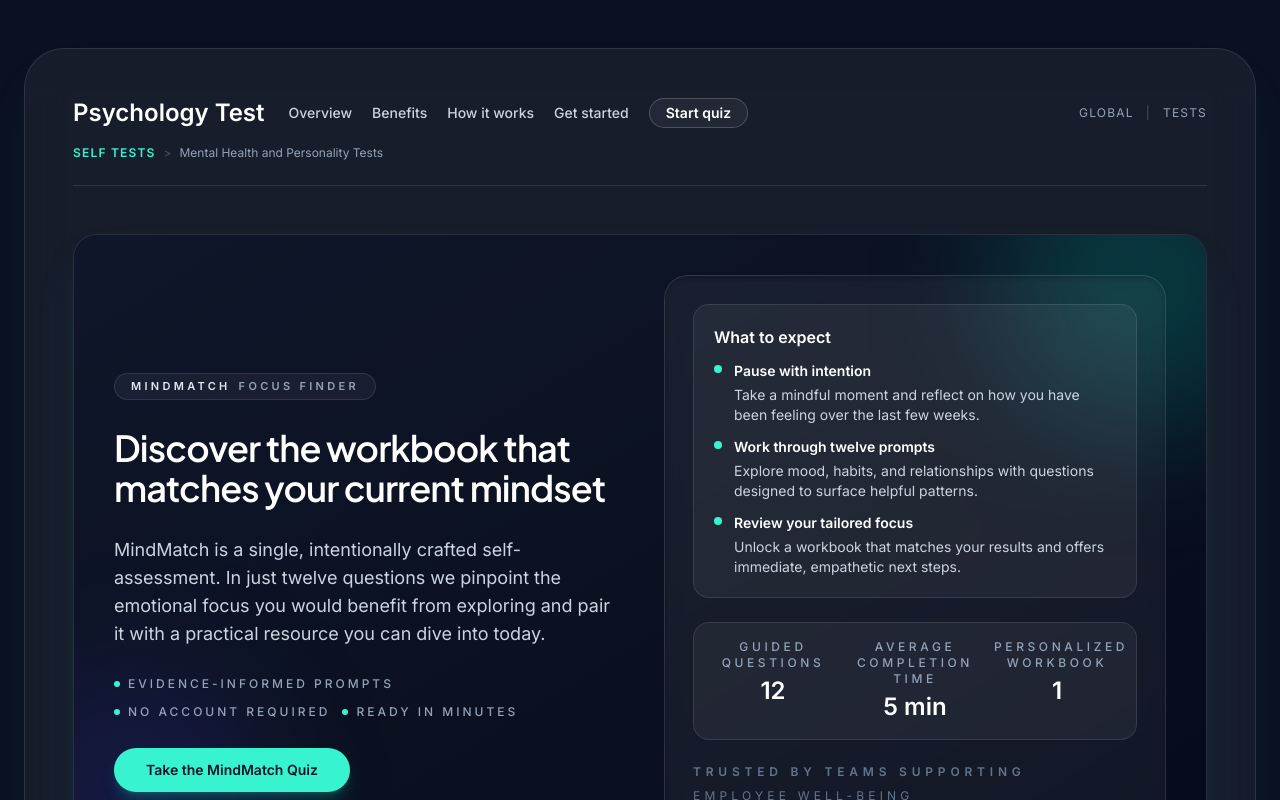
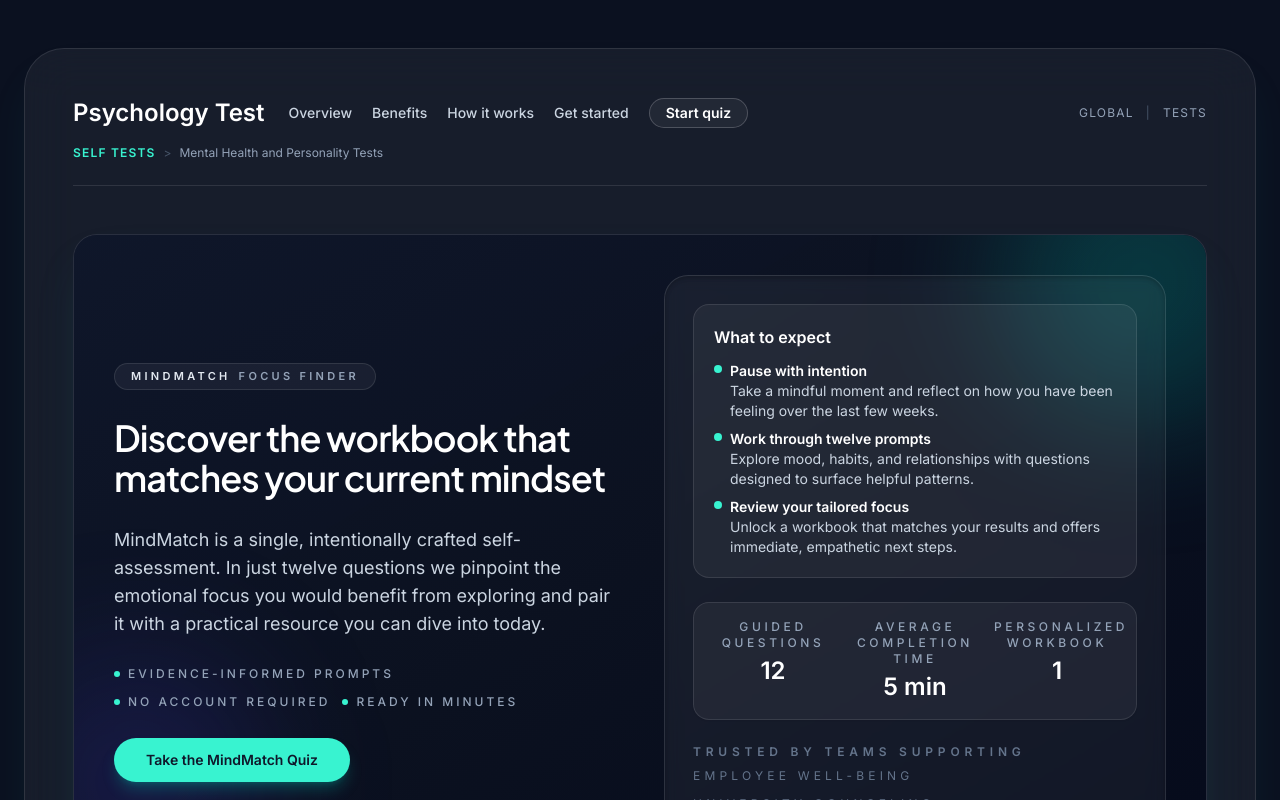
Before and after one commit to Gpstrackergsm/psychology-ai-quiz, a React (Vite) app in the folder frontend/: page / in a window 1280 px wide. Shown: the top 800 px of the page. Built offline with nearby package versions, Linux system fonts and the light colour scheme.

Commit message:
Refine spacing in benefits list

```diff
--- a/frontend/src/components/LandingPage.jsx
+++ b/frontend/src/components/LandingPage.jsx
@@ -94,13 +94,13 @@
         <div className="relative space-y-5 rounded-3xl border border-white/10 bg-white/5 p-5 text-sm text-slate-200 shadow-inner shadow-black/20 backdrop-blur sm:space-y-6 sm:p-6 md:p-7">
           <div className="space-y-3 rounded-2xl border border-white/10 bg-white/5 p-4 text-slate-200 sm:p-5">
             <h2 className="text-base font-semibold text-white">What to expect</h2>
-            <ul className="space-y-3">
+            <ul className="space-y-2">
               {steps.map((step) => (
-                <li key={step.title} className="flex gap-3">
+                <li key={step.title} className="flex gap-2">
                   <span className="mt-1 inline-flex h-2 w-2 flex-shrink-0 rounded-full bg-primary-light" aria-hidden="true" />
                   <span>
                     <span className="block text-sm font-semibold text-white">{step.title}</span>
-                    <span className="mt-1 block text-sm text-slate-300">{step.description}</span>
+                    <span className="block text-sm text-slate-300">{step.description}</span>
                   </span>
                 </li>
               ))}
```
